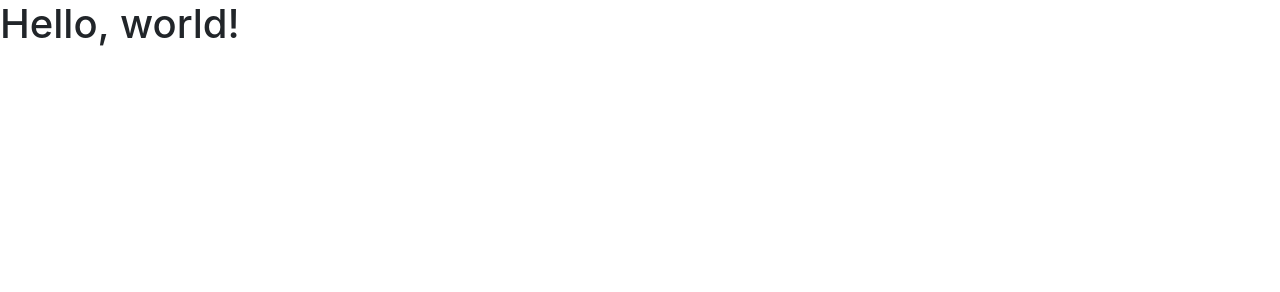
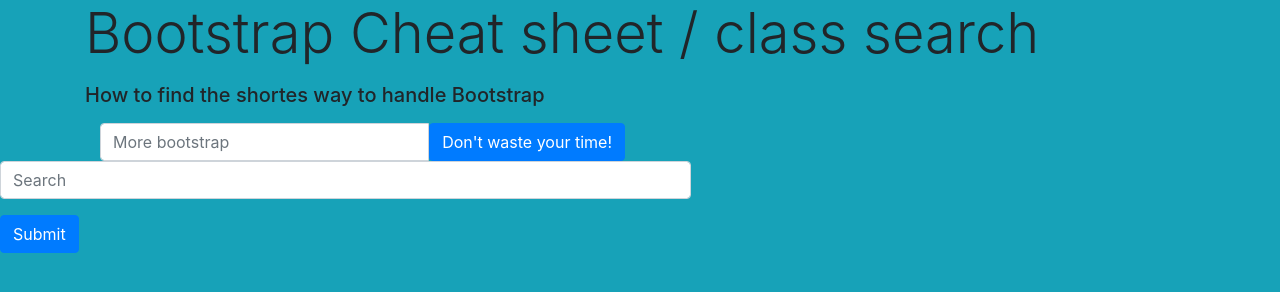
Before and after one commit to JuLbJ/02_03_bootstrap, a plain HTML site: page index.html in a window 1280 px wide. Drawn offline with nearby package versions, Linux system fonts and the light colour scheme.

Commit message:
favicon, drop-down menu on

```diff
--- a/index.html
+++ b/index.html
@@ -5,24 +5,67 @@
     <meta http-equiv="X-UA-Compatible" content="IE=edge">
     <meta name="viewport" content="width=device-width, initial-scale=1">
     <!--___________ The above 3 meta tags *must* come first in the head; any other head content must come *after* these tags _________-->
-    <title>Bootstrap tips</title>
+    <title>Bootstrap</title>
+
+
+
+
+
+
 
     <!-- ____________________________ Bootstrap ______________________________-->
-    <link href="css/bootstrap.min.css" rel="stylesheet">
+    <link rel="stylesheet" href="https://maxcdn.bootstrapcdn.com/bootstrap/4.0.0-alpha.2/css/bootstrap.min.css" integrity="sha384-y3tfxAZXuh4HwSYylfB+J125MxIs6mR5FOHamPBG064zB+AFeWH94NdvaCBm8qnd" crossorigin="anonymous">
 
     <!-- _________ HTML5 shim and Respond.js for IE8 support of HTML5 elements and media queries _________________-->
     <!-- ____________WARNING: Respond.js doesn't work if you view the page via file://______________ -->
     <!--_____________[if lt IE 9]>
       <script src="https://oss.maxcdn.com/html5shiv/3.7.2/html5shiv.min.js"></script>
       <script src="https://oss.maxcdn.com/respond/1.4.2/respond.min.js"></script>
-    <![endif]___________-->
+<![endif]_______________________________________________-->
+<!-- ____________________favicon: before HEAD _____________________________  -->
+<link rel="icon" type="image/png" href="bootstrap_logo.png" sizes="16x16">
   </head>
-  <body>
-    <h1>Hello, world!</h1>
 
-    <!-- jQuery (necessary for Bootstrap's JavaScript plugins) -->
-    <script src="https://ajax.googleapis.com/ajax/libs/jquery/1.11.3/jquery.min.js"></script>
-    <!-- Include all compiled plugins (below), or include individual files as needed -->
-    <script src="js/bootstrap.min.js"></script>
+  <body class="bg-info">
+		<div class="container text-xs-center">
+<!--  -->
+
+
+<!--  -->
+    	<h4 class="display-4 m-t-3"> Bootstrap Cheat sheet / class search </h4>
+			<p  class="lead m-b-3">
+			<h5 m-t-3 >How to find the shortes way to handle Bootstrap</h5>
+		</p>
+<!--_______ button addons_component____input_group -->
+
+		  <div class="col-lg-6 col-lg-offset-3">
+    <div class="input-group text-xs-center">
+      <input type="text" class="form-control" placeholder="More bootstrap">
+      <span class="input-group-btn">
+        <button class="btn btn-primary m-b-3" type="button">Don't waste your time!</button>
+      </span>
+    </div>
+  </div>
+</div>
+
+<!-- _____________________________drop-down menu________on___________________________  -->
+
+
+
+
+ <form class="navbar-form navbar-left m-l-3" role="search">
+        <div class="form-group">
+          <input type="text" class="form-control" placeholder="Search" style="width: 54%">
+        </div>
+        <button type="submit" class="btn btn-primary ">Submit</button>
+      </form>
+</div>
+<!-- ______________________________________________drop down menu __________________________off -->
+
+<!-- jQuery (necessary for Bootstrap's JavaScript plugins) -->
+  	<script src="https://ajax.googleapis.com/ajax/libs/jquery/2.1.4/jquery.min.js"></script>
+<!-- Include all compiled plugins (below), or include individual files as needed -->
+		<script src="https://maxcdn.bootstrapcdn.com/bootstrap/4.0.0-alpha.2/js/bootstrap.min.js" integrity="sha384-vZ2WRJMwsjRMW/8U7i6PWi6AlO1L79snBrmgiDpgIWJ82z8eA5lenwvxbMV1PAh7" crossorigin="anonymous"></script>
+		</div>
   </body>
 </html>
```
